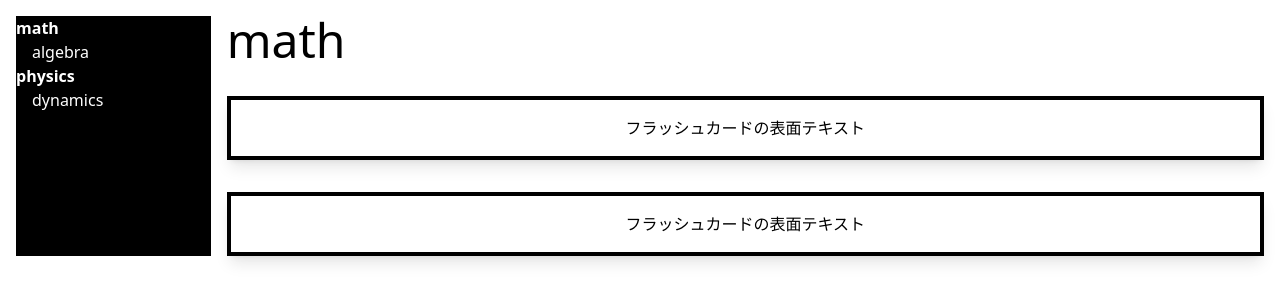
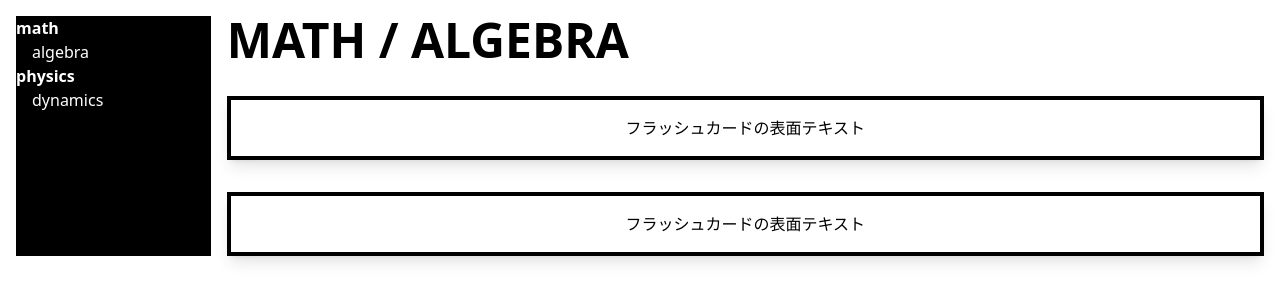
Before and after one commit to uto-usui/flashcards, a Next.js app: page /category/math/algebra in a window 1280 px wide. Shown: the top 302 px of the page. Built offline with nearby package versions, Linux system fonts and the light colour scheme.

Commit message:
Improve PageTitle to display subCategory
Refactored PageTitle component to include subCategory from props. This enhances page titles by appending not only the main category but also the related subCategory, if available.

```diff
--- a/src/app/category/[category]/[subCategory]/page.tsx
+++ b/src/app/category/[category]/[subCategory]/page.tsx
@@ -13,7 +13,7 @@ export default function CategoryPage({
 
   return (
     <div className="flex flex-col gap-8">
-      <PageTitle category={category} />
+      <PageTitle category={category} subCategory={subCategory} />
       <CardList cards={filteredCards} />
     </div>
   )
--- a/src/components/PageTitle.tsx
+++ b/src/components/PageTitle.tsx
@@ -7,7 +7,13 @@ interface PageTitleProps {
 }
 
 const PageTitle: FC<PageTitleProps> = (props: PageTitleProps) => {
-  return <h1 className="text-5xl">{props.category}</h1>
+  const { subCategory, category } = props
+
+  return (
+    <h1 className="text-3xl font-bold uppercase sm:text-5xl">
+      {category} {subCategory !== undefined && `/ ${subCategory}`}
+    </h1>
+  )
 }
 
 export default PageTitle
```
